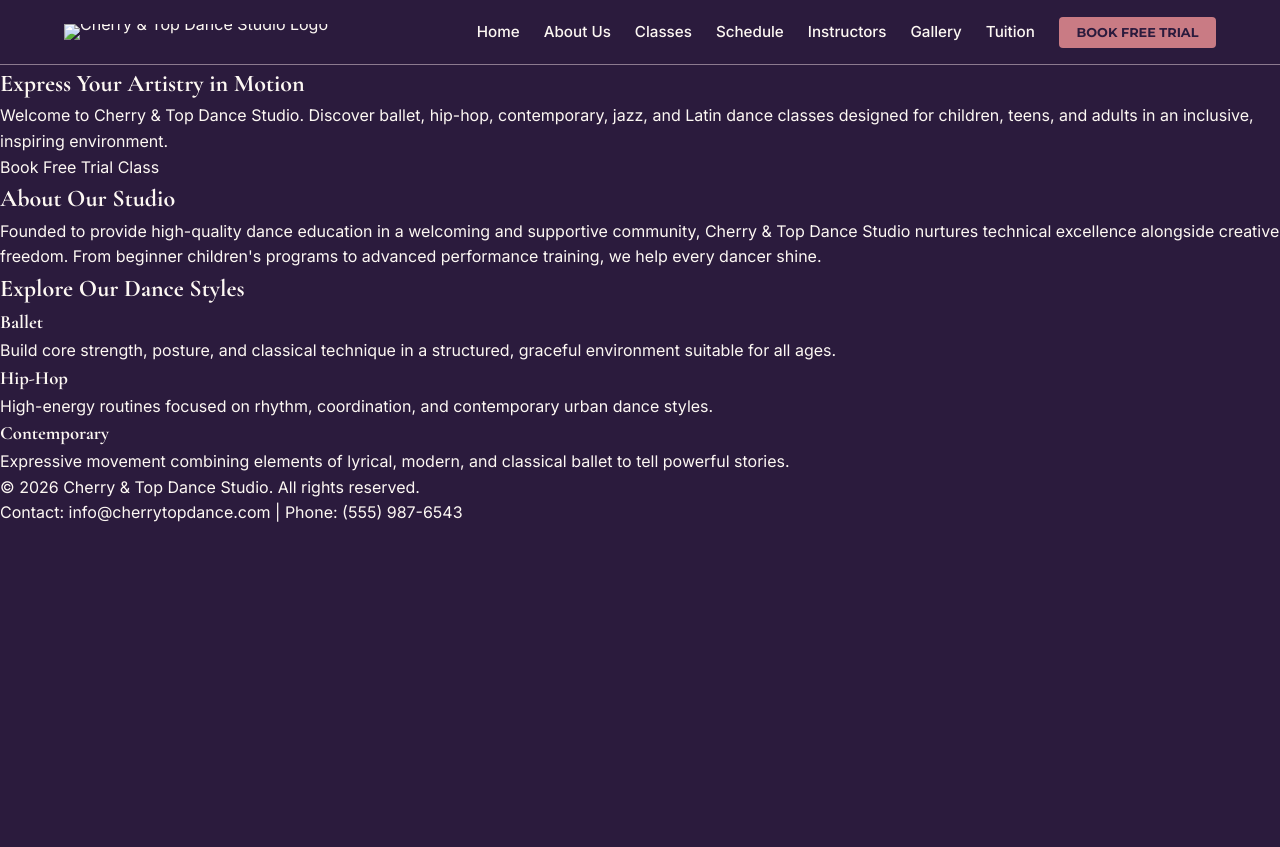
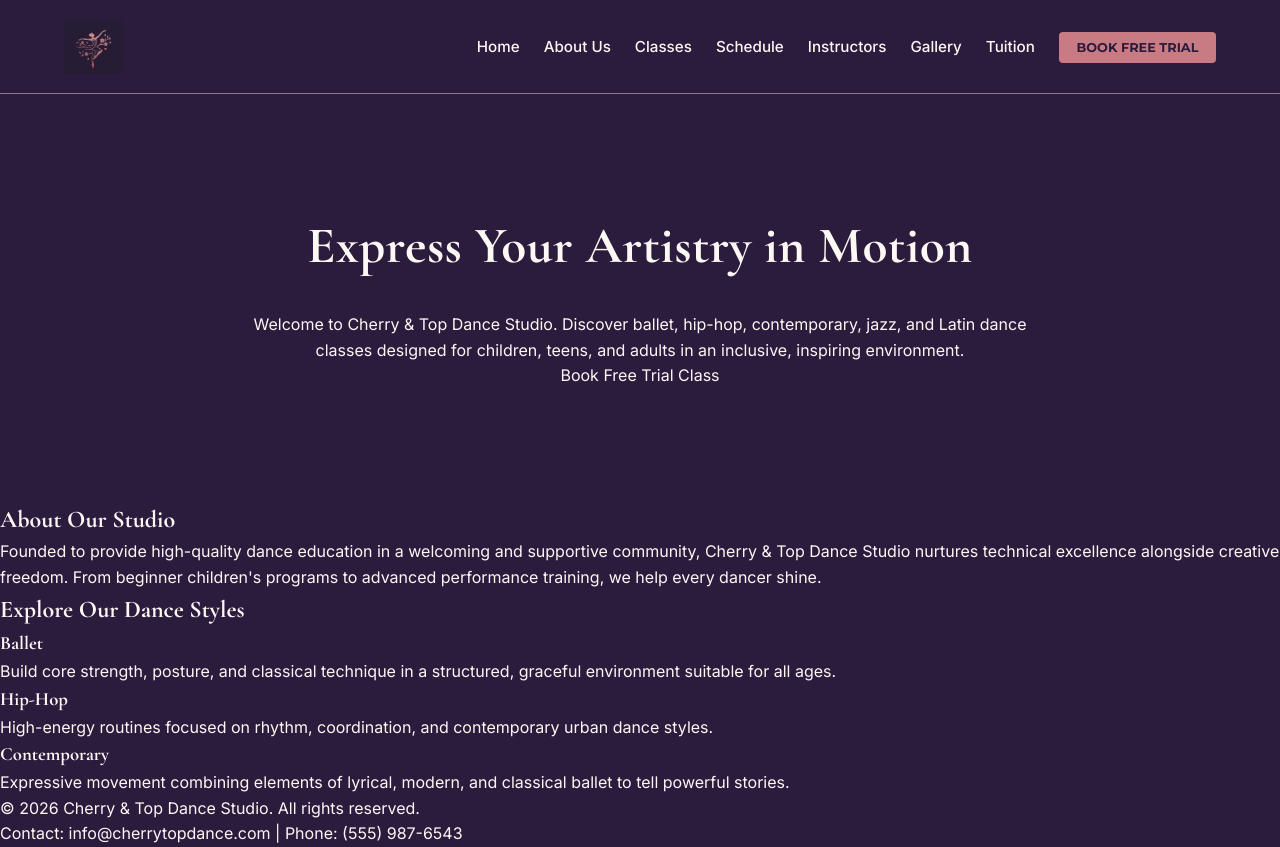
Before and after one commit to ontop14-sketch/nguho-website, a plain HTML site: page index.html in a window 1280 px wide. Before the commit the page ends 800 px from the top, so only its background shows below. Drawn offline with nearby package versions, Linux system fonts and the light colour scheme.

Commit message:
Add hero section styles

```diff
--- a/css/style.css
+++ b/css/style.css
@@ -92,3 +92,27 @@ nav a.nav-cta {
   font-size: 0.8rem;
   font-weight: 700;
 }
+
+nav a.nav-cta:hover {
+  background-color: #b06972;
+  color: #FDF8F3;
+}
+
+/* Hero Section Styles */
+.hero {
+  padding: 7rem 5%;
+  text-align: center;
+  background-color: #2B1B3D;
+}
+
+.hero-content {
+  max-width: 800px;
+  margin: 0 auto;
+}
+
+.hero h1 {
+  font-size: 3.2rem;
+  margin-bottom: 1.5rem;
+  color: #FDF8F3;
+  letter-spacing: 0.5px;
+}
--- a/index.html
+++ b/index.html
@@ -21,7 +21,7 @@
     <header>
         <div class="logo">
             <a href="index.html">
-                <img src="images/logo.png" alt="Cherry & Top Dance Studio Logo" class="logo-img">
+                <img src="images/logo.jpg" alt="Cherry & Top Dance Studio Logo" class="logo-img">
             </a>
         </div>
         <nav>
```
